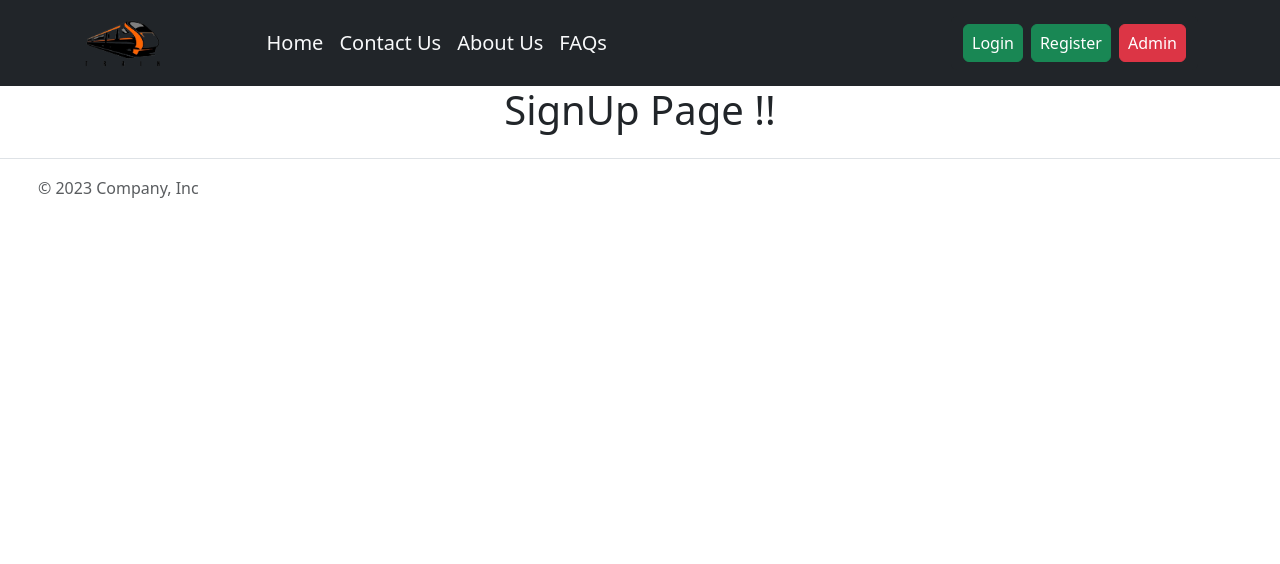
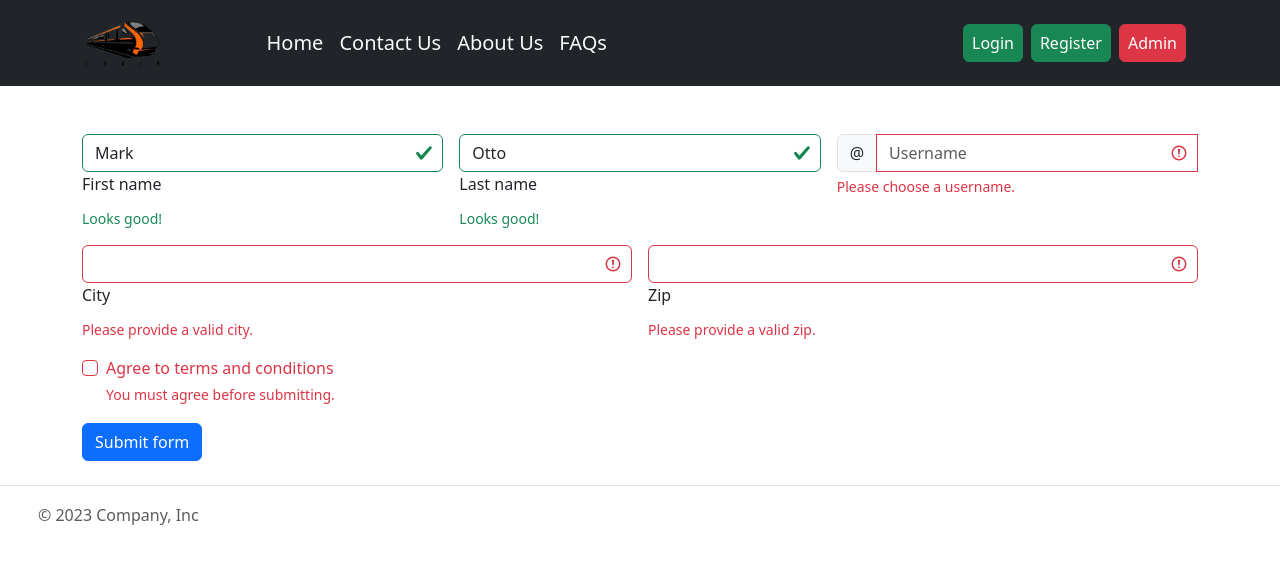
Before and after one commit to TrainReservationSystem/railway-reservation-system, a React (Create React App) app: page /signup in a window 1280 px wide. Shown: the top 564 px of the page. Built offline with nearby package versions, Linux system fonts and the light colour scheme.

Commit message:
SignUp,UserProfile

```diff
--- a/src/components/user/SignUp.jsx
+++ b/src/components/user/SignUp.jsx
@@ -1,13 +1,173 @@
-import React from "react";
+import React, { useState } from "react";
+import {
+  MDBInput,
+  MDBInputGroup,
+  MDBBtn,
+  MDBCheckbox,
+  MDBValidation,
+  MDBValidationItem,
+} from "mdb-react-ui-kit";
 
-const SignUp = () => {
+function SignUp() {
+  const [formValue, setFormValue] = useState({
+    fname: "Mark",
+    lname: "Otto",
+    email: "",
+    city: "",
+    state: "",
+    zip: "",
+  });
+
+  const onChange = (e) => {
+    setFormValue({ ...formValue, [e.target.name]: e.target.value });
+  };
+
   return (
-    <>
-      <div className="container text-center">
-        <h1>SignUp Page !!</h1>
-      </div>
-    </>
+    <div className="container mt-5">
+      <MDBValidation className="row g-3" isValidated>
+        <MDBValidationItem className="col-md-4">
+          <MDBInput
+            value={formValue.fname}
+            name="fname"
+            onChange={onChange}
+            id="validationCustom01"
+            required
+            label="First name"
+          />
+        </MDBValidationItem>
+        <MDBValidationItem className="col-md-4">
+          <MDBInput
+            value={formValue.lname}
+            name="lname"
+            onChange={onChange}
+            id="validationCustom02"
+            required
+            label="Last name"
+          />
+        </MDBValidationItem>
+        <MDBValidationItem
+          feedback="Please choose a username."
+          invalid
+          className="col-md-4"
+        >
+          <MDBInputGroup textBefore="@">
+            <input
+              type="text"
+              className="form-control"
+              id="validationCustomUsername"
+              placeholder="Username"
+              required
+            />
+          </MDBInputGroup>
+        </MDBValidationItem>
+        <MDBValidationItem
+          className="col-md-6"
+          feedback="Please provide a valid city."
+          invalid
+        >
+          <MDBInput
+            value={formValue.city}
+            name="city"
+            onChange={onChange}
+            id="validationCustom03"
+            required
+            label="City"
+          />
+        </MDBValidationItem>
+        <MDBValidationItem
+          className="col-md-6"
+          feedback="Please provide a valid zip."
+          invalid
+        >
+          <MDBInput
+            value={formValue.zip}
+            name="zip"
+            onChange={onChange}
+            id="validationCustom05"
+            required
+            label="Zip"
+          />
+        </MDBValidationItem>
+        <MDBValidationItem
+          className="col-12"
+          feedback="You must agree before submitting."
+          invalid
+        >
+          <MDBCheckbox
+            label="Agree to terms and conditions"
+            id="invalidCheck"
+            required
+          />
+        </MDBValidationItem>
+        <div className="col-12">
+          <MDBBtn type="submit">Submit form</MDBBtn>
+        </div>
+      </MDBValidation>
+    </div>
   );
-};
+}
+
+// import Button from "react-bootstrap/Button";
+// import Col from "react-bootstrap/Col";
+// import Form from "react-bootstrap/Form";
+// import Row from "react-bootstrap/Row";
+
+// function SignUp() {
+//   return (
+//     <div className="container mt-5">
+//       <Form>
+//         <Row className="mb-3">
+//           <Form.Group as={Col} controlId="formGridEmail">
+//             <Form.Label>Email</Form.Label>
+//             <Form.Control type="email" placeholder="Enter email" />
+//           </Form.Group>
+
+//           <Form.Group as={Col} controlId="formGridPassword">
+//             <Form.Label>Password</Form.Label>
+//             <Form.Control type="password" placeholder="Password" />
+//           </Form.Group>
+//         </Row>
+
+//         <Form.Group className="mb-3" controlId="formGridAddress1">
+//           <Form.Label>Address</Form.Label>
+//           <Form.Control placeholder="1234 Main St" />
+//         </Form.Group>
+
+//         <Form.Group className="mb-3" controlId="formGridAddress2">
+//           <Form.Label>Address 2</Form.Label>
+//           <Form.Control placeholder="Apartment, studio, or floor" />
+//         </Form.Group>
+
+//         <Row className="mb-3">
+//           <Form.Group as={Col} controlId="formGridCity">
+//             <Form.Label>City</Form.Label>
+//             <Form.Control />
+//           </Form.Group>
+
+//           <Form.Group as={Col} controlId="formGridState">
+//             <Form.Label>State</Form.Label>
+//             <Form.Select defaultValue="Choose...">
+//               <option>Choose...</option>
+//               <option>...</option>
+//             </Form.Select>
+//           </Form.Group>
+
+//           <Form.Group as={Col} controlId="formGridZip">
+//             <Form.Label>Zip</Form.Label>
+//             <Form.Control />
+//           </Form.Group>
+//         </Row>
+
+//         <Form.Group className="mb-3" id="formGridCheckbox">
+//           <Form.Check type="checkbox" label="Check me out" />
+//         </Form.Group>
+
+//         <Button variant="primary" type="submit">
+//           Submit
+//         </Button>
+//       </Form>
+//     </div>
+//   );
+// }
 
 export default SignUp;
```
Also changed, not shown: src/components/user/UserContent.jsx (added, +11 -0 lines), src/components/user/UserProfile.jsx (+18 -0 lines), src/components/user/UserSideBar.jsx (added, +102 -0 lines).
